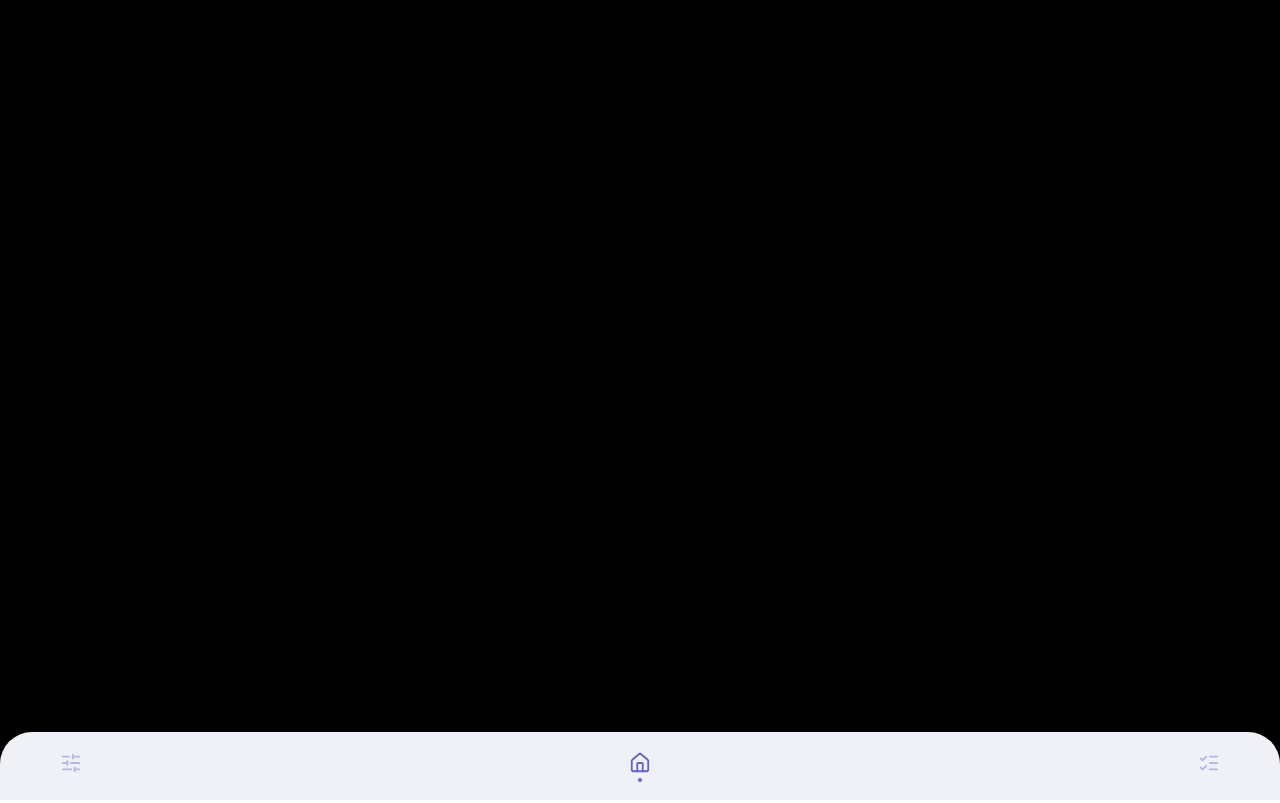
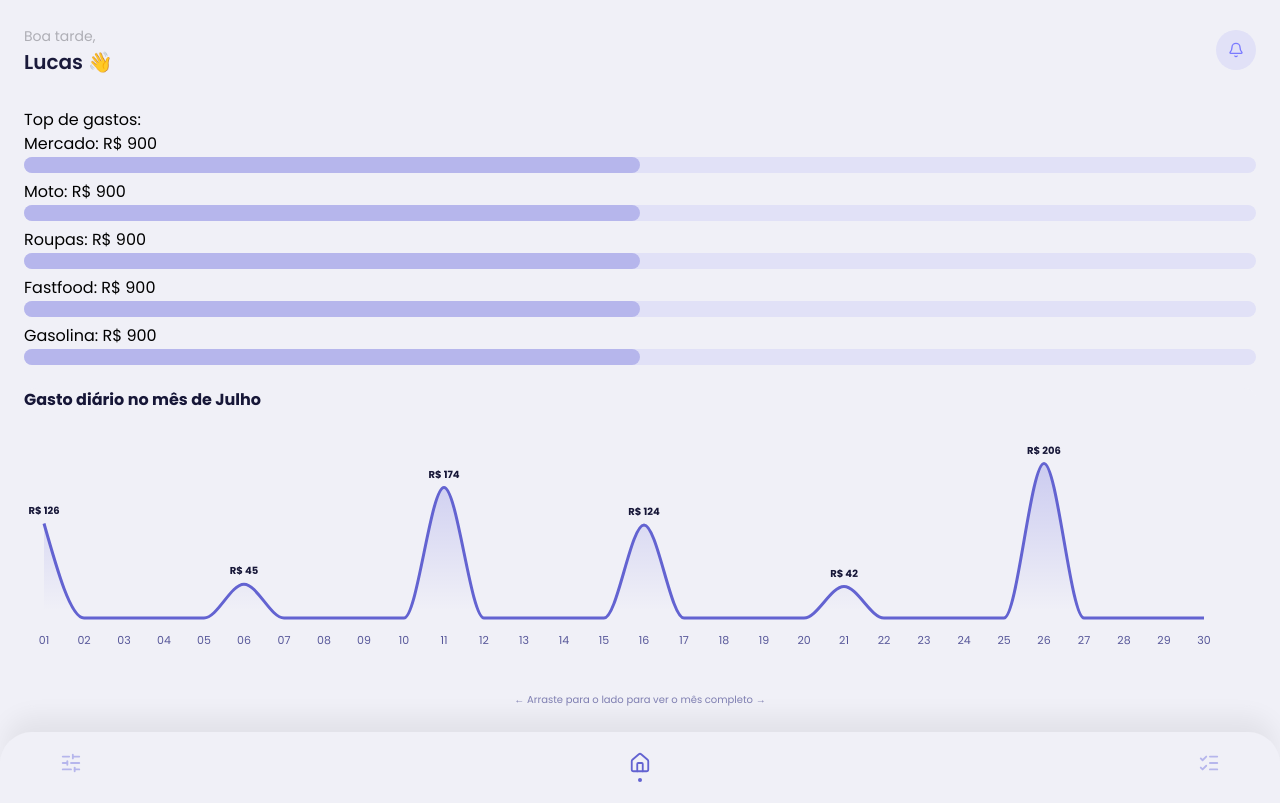
Before and after one commit to lucasboeck06/sepoupe, a React app in the folder frontend/: page /dashboard in a window 1280 px wide. Built offline with nearby package versions, Linux system fonts and the light colour scheme; the HTML template or start-up script is replaced by a standard one.

Commit message:
Div inicial de apresentação do dashboard

```diff
--- a/frontend/src/index.css
+++ b/frontend/src/index.css
@@ -12,5 +12,15 @@
 html,
 body,
 #root {
-  height: 100%;
+  min-height: 100vh;
+
+  /* Transforma o root em um flex container para ele esticar junto com o conteúdo interno */
+  display: flex;
+  flex-direction: column;
+
+  /* Remove margens padrão do navegador que podem causar barra de rolagem horizontal */
+  margin: 0;
+  padding: 0;
+
+  background-color: #f0f0f7;
 }
--- a/frontend/src/pages/Dashboard.jsx
+++ b/frontend/src/pages/Dashboard.jsx
@@ -1,17 +1,31 @@
 import NavBar from "../components/NavBar.jsx";
-// import RankGastos from "../components/RankGastos.jsx";
-// import GraficoGastosScroll from "../components/GraficoGastosScroll.jsx";
+import RankGastos from "../components/RankGastos.jsx";
+import GraficoGastosScroll from "../components/GraficoGastosScroll.jsx";
+import { Bell } from "lucide-react";
 
 export default function Dashboard() {
   return (
-    // Aqui o bg é F0F0F7
-    <div className="h-full flex flex-col justify-between bg-[#000000]">
-      {/* <div className="flex flex-col p-6 mb-18">
-        <div>
-          <h1>Total gasto esse mês:</h1>
-          <p>R$ 500,00</p>
-          <h2>Saldo disponível: R$ 1.000,00</h2>
+    <div className="flex flex-col justify-between bg-[#F0F0F7]">
+      <div className="flex flex-col p-6 mb-18 gap-4">
+        <div className="flex flex-row justify-between items-center">
+          <div>
+            <h1>
+              <span className="text-sm text-[#aeaeb5] font-light">
+                Boa tarde,
+              </span>
+              <br />
+              <span className="text-xl text-[#1a1a3b] font-semibold">
+                Lucas 👋
+              </span>
+            </h1>
+          </div>
+
+          <div className="bg-[#e1e1f7] p-3 rounded-full">
+            <Bell className="w-4 h-4 text-[#7a7aff]" />
+          </div>
         </div>
+
+        <div></div>
 
         <div>
           <h2>Top de gastos:</h2>
@@ -23,7 +37,7 @@ export default function Dashboard() {
         </div>
 
         <GraficoGastosScroll />
-      </div> */}
+      </div>
 
       <NavBar />
     </div>
```
